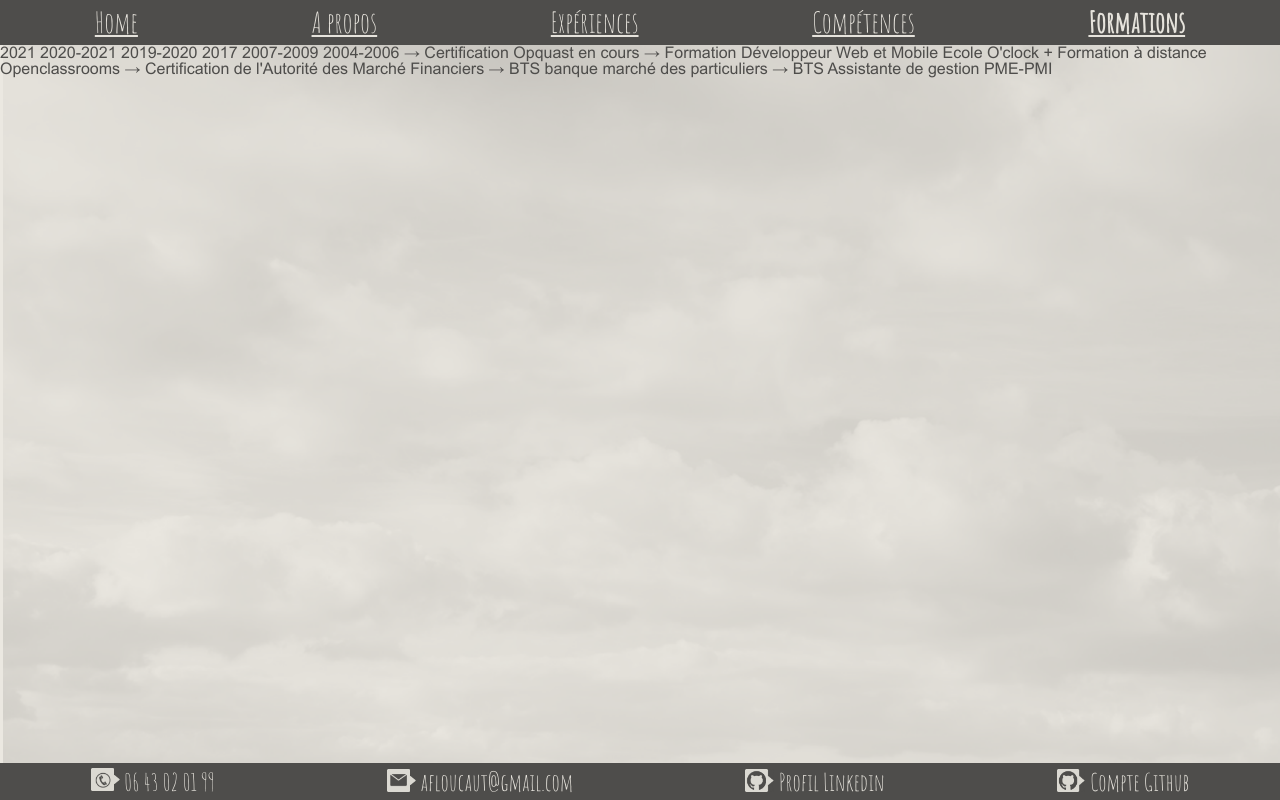
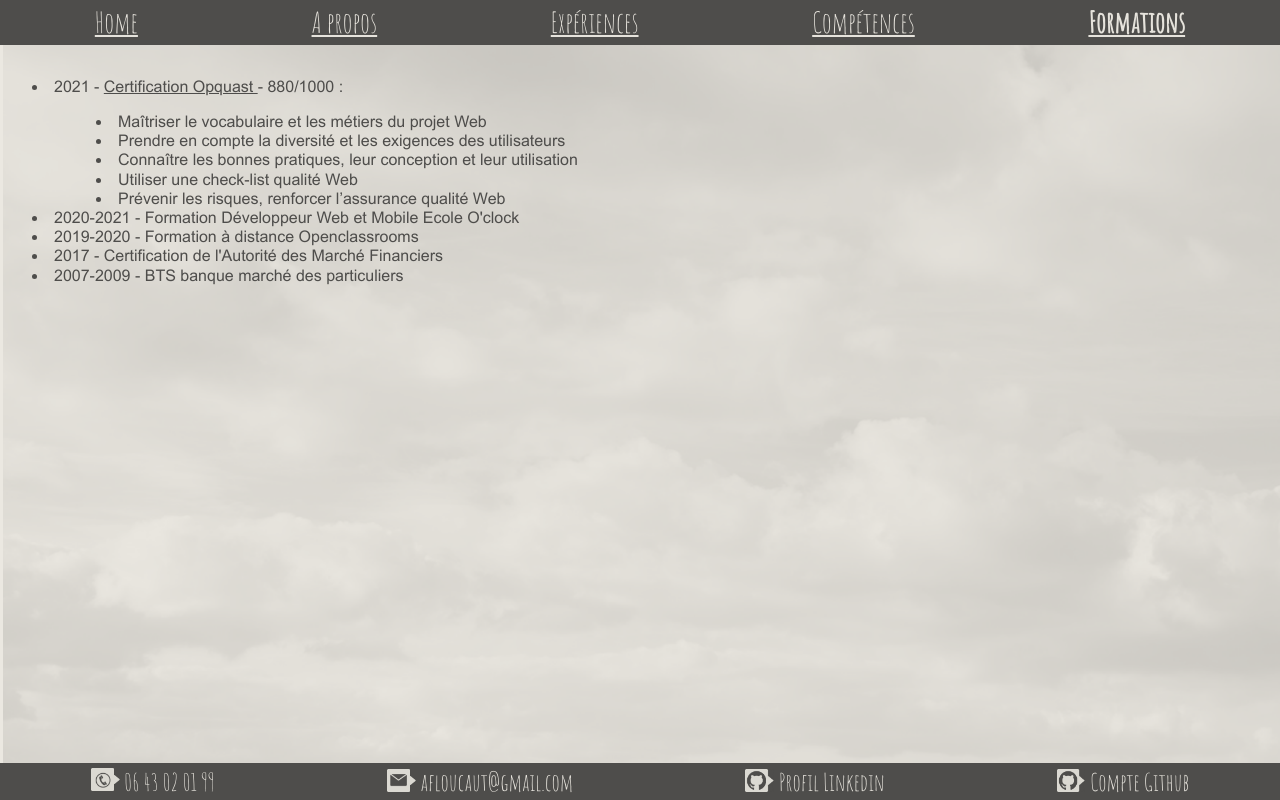
Before and after one commit to AmandineFloucaut/afloucaut, a Vue app: page /formations in a window 1280 px wide. Built offline with nearby package versions, Linux system fonts and the light colour scheme.

Commit message:
trainings page wip

```diff
--- a/package.json
+++ b/package.json
@@ -11,6 +11,7 @@
     "@fortawesome/fontawesome-free": "^5.15.3",
     "animate.css": "^4.1.1",
     "core-js": "^3.6.5",
+    "jspdf": "^2.3.1",
     "reset-css": "^5.0.1",
     "vue": "^3.0.0",
     "vue-router": "^4.0.0-0",
--- a/src/views/Experiences.vue
+++ b/src/views/Experiences.vue
@@ -205,16 +205,6 @@ export default {
     &-bank {
         margin: 2rem 1rem 4rem 1rem;
     }
-
-    &__tasks {
-            margin-top: 1rem;
-            line-height: 1.2rem;
-
-            &>ul {
-                list-style: disc inside;
-            }
-    }
-
 }
 
 @include screen-medium {
--- a/src/views/Trainings.vue
+++ b/src/views/Trainings.vue
@@ -1,15 +1,56 @@
 <template>
-2021 2020-2021 2019-2020 2017 2007-2009 2004-2006
-→ Certification Opquast en cours → Formation Développeur Web et Mobile Ecole O'clock + Formation à distance Openclassrooms → Certification de l'Autorité des Marché Financiers → BTS banque marché des particuliers → BTS Assistante de gestion PME-PMI
+
+<ul class="trainings">
+    <li class="opquast"> 2021 - <a href="" title="Télécharger le document pdf" @click="downloadOpquastPdf"> Certification Opquast </a> - 880/1000 :
+        <ul class="opquast__skills">
+            <li> Maîtriser le vocabulaire et les métiers du projet Web </li>
+            <li> Prendre en compte la diversité et les exigences des utilisateurs </li>
+            <li> Connaître les bonnes pratiques, leur conception et leur utilisation </li>
+            <li> Utiliser une check-list qualité Web </li>
+            <li> Prévenir les risques, renforcer l’assurance qualité Web </li>
+        </ul>
+    </li>
+    <li> 2020-2021 - Formation Développeur Web et Mobile Ecole O'clock </li>
+    <li> 2019-2020 - Formation à distance Openclassrooms </li>
+    <li> 2017 - Certification de l'Autorité des Marché Financiers </li>
+    <li> 2007-2009 - BTS banque marché des particuliers </li>
+</ul>
+
 </template>
 
 <script>
+import jsPDF from 'jspdf';
 
 export default {
-    name: 'Trainings'
+    name: 'Trainings',
+
+    methods: {
+
+        downloadOpquastPdf(){
+
+            let pdfField = new jsPDF();
+            pdfField.save("../docs/opquast_certification.pdf");
+        }
+    }
 }
+
 </script>
 
-<style>
+<style scoped lang="scss">
+
+@import "~@/assets/scss/main.scss";
+
+.trainings {
+    @include list-page {
+        margin: 2rem;
+    }
+
+    .opquast__skills {
+        @include list-page {
+            margin-left: 4rem;
+        }
+    }
+}
+
 
 </style>
```
Also changed, not shown: src/main.js (+6 -4 lines), 2 other files (tests, documents, lock files or other folders).
